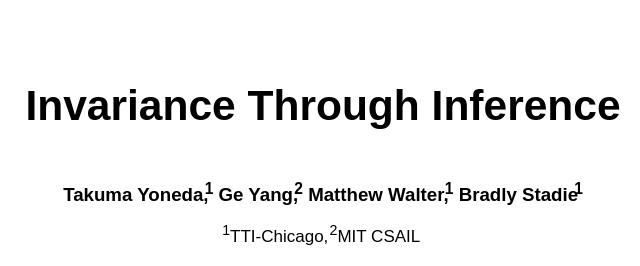
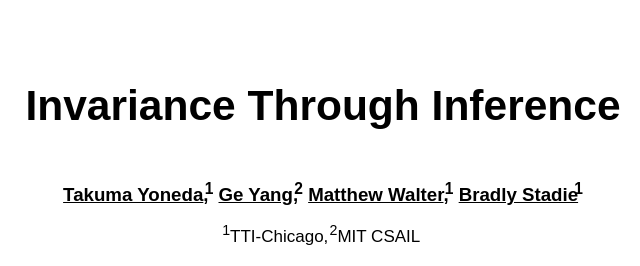
Before and after one commit to invariance-through-inference/invariance-through-inference.github.io, a plain HTML site: page index.html in a window 1280 px wide. Shown: the top 266 px of the page, 317-957 px from the left. Drawn offline with nearby package versions, Linux system fonts and the light colour scheme.

Commit message:
Update index.html
Added links to our homepages

```diff
--- a/index.html
+++ b/index.html
@@ -41,8 +41,8 @@
 <article>
     <section id="frontmatter">
         <h1>Invariance Through Inference</h1>
-        <h2 id="authors" style="margin-bottom: 0;">Takuma Yoneda,<sup>1</sup> Ge Yang,<sup>2</sup>
-            Matthew Walter,<sup>1</sup> Bradly Stadie<sup>1</sup>
+        <h2 id="authors" style="margin-bottom: 0;"><a href="http://takuma.yoneda.xyz">Takuma Yoneda</a>,<sup>1</sup> <a href="https://www.episodeyang.com">Ge Yang</a>,<sup>2</sup>
+            <a href="https://ttic.edu/walter">Matthew Walter</a>,<sup>1</sup> <a href="https://bstadie.github.io">Bradly Stadie</a><sup>1</sup>
         </h2>
         <h3 style="margin-top: 10px;"><sup>1</sup>TTI-Chicago, <sup>2</sup>MIT CSAIL </h3>
         <h3 id="links">
```
